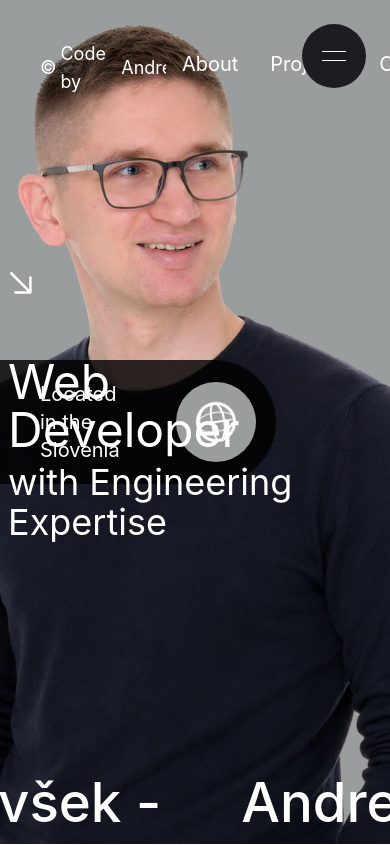
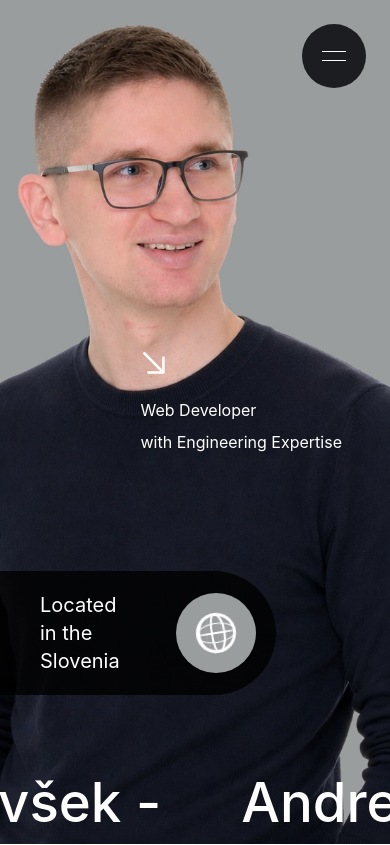
Before and after one commit to Mararovsek99/portfolio, a React (Vite) app: page / in a window 390 px wide. Shown: the top 845 px of the page. Built offline with nearby package versions, Linux system fonts and the light colour scheme.

Commit message:
edited navbar for mobile users and changed position of the "web developer with expertise.. "

```diff
--- a/src/components/Hero.jsx
+++ b/src/components/Hero.jsx
@@ -33,7 +33,7 @@ const Hero = () => {
           </div>
         </section>
 
-        <div className="absolute left-0 top-1/2  -translate-y-1/2 bg-black/80 rounded-r-full flex justify-center items-center gap-4">
+        <div className="absolute left-0 top-6/8  md:top-1/2  -translate-y-1/2 bg-black/80 rounded-r-full flex justify-center items-center gap-4">
           <div className="flex flex-col m-5 ml-10">
             <span className="text-xl">Located</span>
             <span className="text-xl">in the</span>
@@ -43,13 +43,13 @@ const Hero = () => {
             <GlobeIcon className="absolute left-1/2 top-1/2 -translate-x-1/2 -translate-y-1/2" />
           </div>
         </div>
-        <div className="absolute right-0 top-1/2   -translate-y-40  flex flex-col gap-10">
+        <div className="absolute right-0 top-1/2  md:-translate-y-25  lg:-translate-y-40 -translate-y-20 -translate-x-10 md:-translate-x-..host0 flex flex-col md:gap-5 lg:gap-10">
           <div>
             <GoArrowDownRight className="h-10 w-10 mb-2" />
           </div>
-          <div className="flex flex-col m-2 mr-20 gap-2">
-            <span className="text-5xl">Web Developer</span>
-            <span className="text-4xl">with Engineering Expertise</span>
+          <div className="flex flex-col m-2 md:mr-10 lg:mr-20 gap-2">
+            <span className="md:text-4xl lg:text-5xl">Web Developer</span>
+            <span className="lg:text-4xl">with Engineering Expertise</span>
           </div>
         </div>
       </section>
--- a/src/components/Navbar.jsx
+++ b/src/components/Navbar.jsx
@@ -16,7 +16,7 @@ const Navbar = () => {
 
   return (
     <nav
-      className={`absolute left-0 top-0 z-[1000] flex w-full justify-between p-8 ${textClass}`}
+      className={`absolute left-0 top-0 z-[1000] hidden md:flex w-full justify-between p-8 ${textClass}`}
     >
       <Magnetic>
         <Link
```
